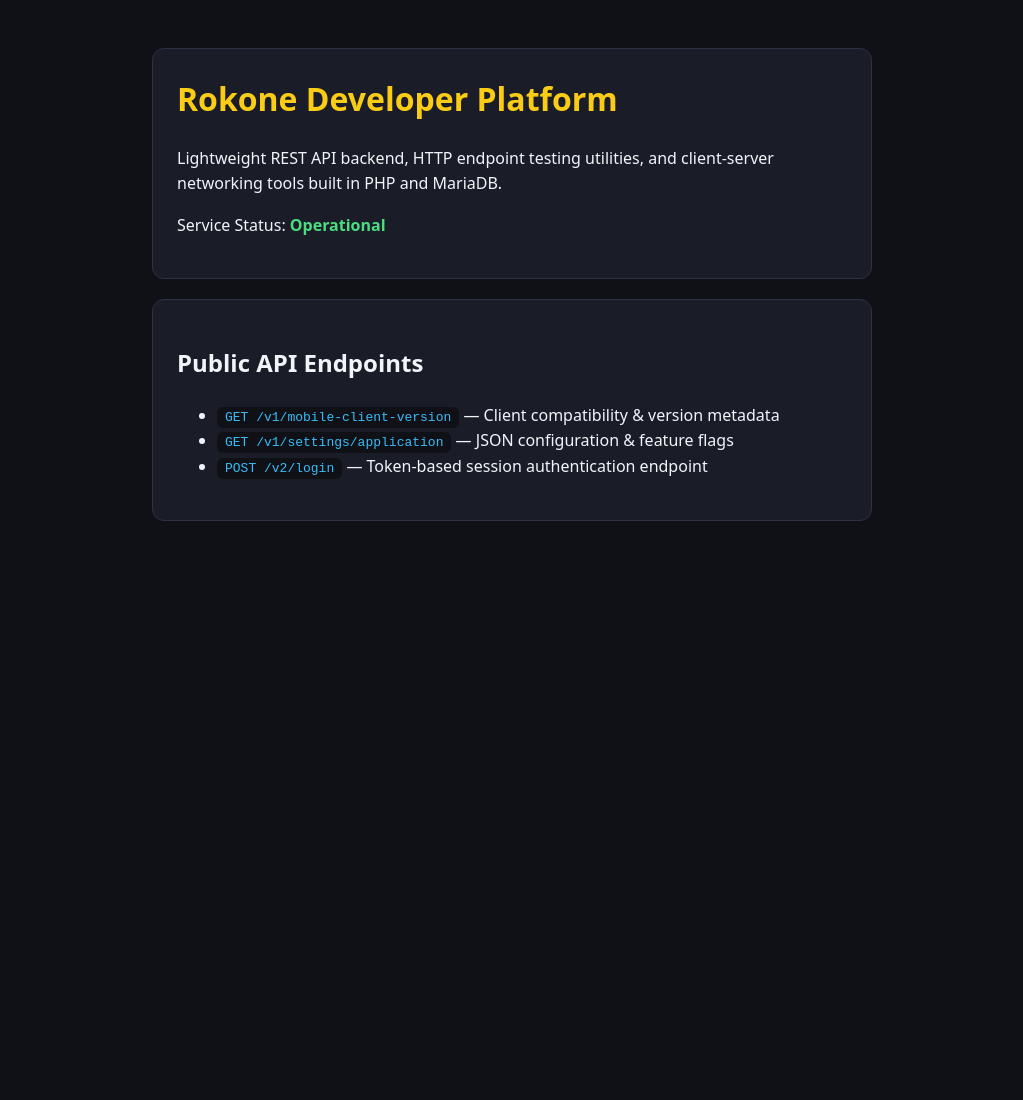
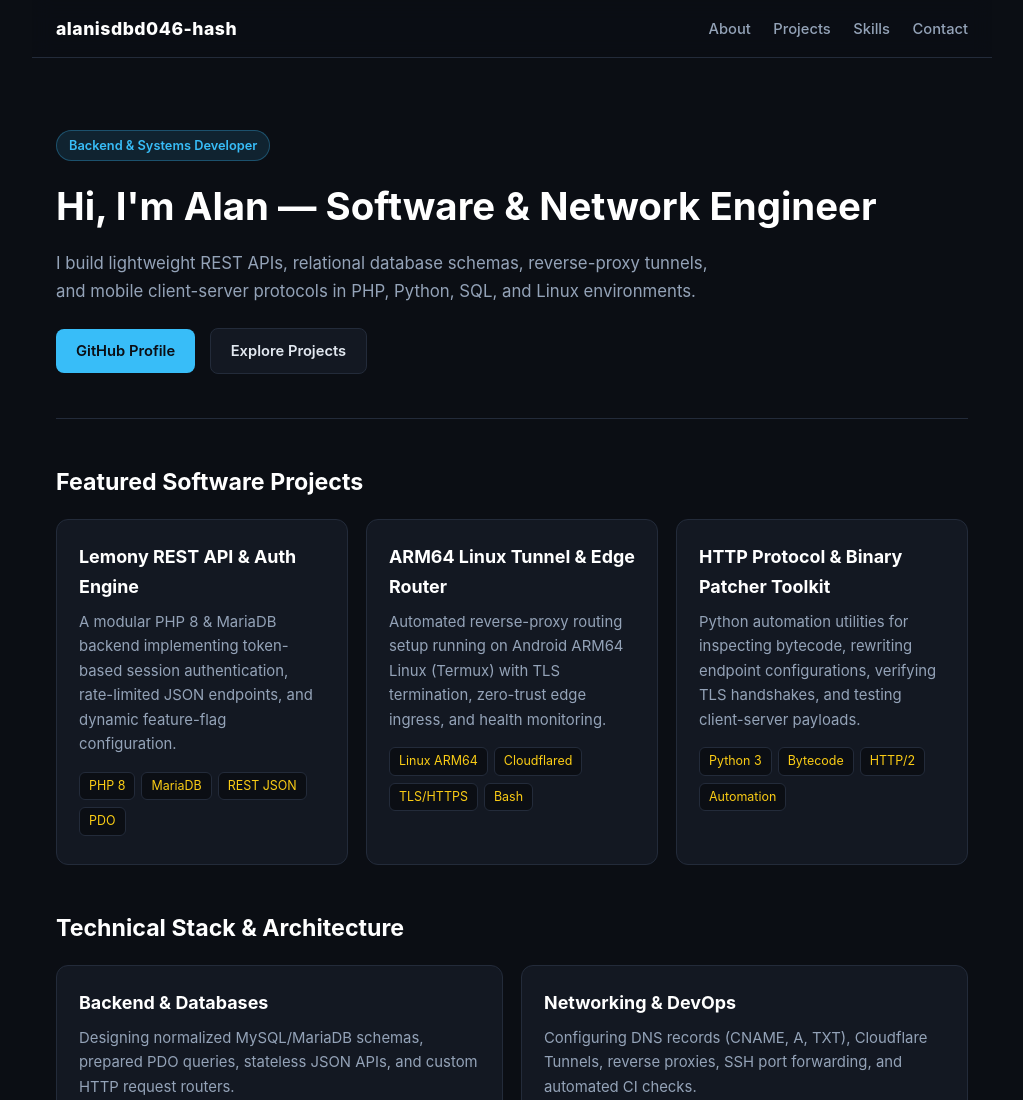
Before and after one commit to alanisdbd046-hash/alanisdbd046-hash.github.io, a plain HTML site: page index.html in a window 1280 px wide. Shown: the top 1100 px of the page, without its empty margins (128-1151 px from the left). Before the commit the page ends 800 px from the top, so only its background shows below. Drawn offline with Linux system fonts and the light colour scheme.

Commit message:
Build complete developer portfolio

```diff
--- a/index.html
+++ b/index.html
@@ -3,28 +3,112 @@
 <head>
   <meta charset="UTF-8" />
   <meta name="viewport" content="width=device-width, initial-scale=1.0" />
-  <title>Rokone Developer API & Network Tools</title>
+  <title>Alan | Backend & Systems Developer Portfolio</title>
   <style>
-    body { font-family: system-ui, sans-serif; background: #0f1117; color: #f1f5f9; max-width: 720px; margin: 48px auto; padding: 0 20px; line-height: 1.6; }
-    .card { background: #1a1d27; border: 1px solid #2d3345; border-radius: 12px; padding: 24px; margin-bottom: 20px; }
-    h1 { color: #facc15; margin-top: 0; }
-    code { background: #0f1117; padding: 3px 8px; border-radius: 6px; color: #38bdf8; }
-    .ok { color: #4ade80; font-weight: 700; }
+    :root { --bg: #0b0e14; --card: #131822; --border: #232b3a; --accent: #38bdf8; --accent2: #facc15; --text: #e2e8f0; --muted: #94a3b8; }
+    * { box-sizing: border-box; margin: 0; padding: 0; font-family: 'Inter', system-ui, -apple-system, sans-serif; }
+    body { background: var(--bg); color: var(--text); line-height: 1.65; }
+    nav { position: sticky; top: 0; background: rgba(11,14,20,0.9); backdrop-filter: blur(10px); border-bottom: 1px solid var(--border); padding: 14px 24px; display: flex; justify-content: space-between; align-items: center; max-width: 960px; margin: 0 auto; }
+    nav a { color: var(--muted); text-decoration: none; margin-left: 18px; font-size: 0.92rem; font-weight: 500; }
+    nav a:hover { color: var(--accent); }
+    .brand { color: #fff; font-weight: 800; font-size: 1.1rem; letter-spacing: 0.5px; }
+    main { max-width: 960px; margin: 0 auto; padding: 36px 24px 72px; }
+    .hero { padding: 36px 0 44px; border-bottom: 1px solid var(--border); }
+    .tag { display: inline-block; background: rgba(56,189,248,0.12); color: var(--accent); border: 1px solid rgba(56,189,248,0.3); padding: 4px 12px; border-radius: 999px; font-size: 0.8rem; font-weight: 600; margin-bottom: 14px; }
+    h1 { font-size: 2.4rem; color: #fff; margin-bottom: 12px; }
+    .hero p { color: var(--muted); max-width: 680px; font-size: 1.05rem; margin-bottom: 22px; }
+    .btns a { display: inline-block; padding: 10px 20px; border-radius: 8px; text-decoration: none; font-weight: 600; font-size: 0.92rem; margin-right: 10px; }
+    .btn-primary { background: var(--accent); color: #0b0e14; }
+    .btn-secondary { background: var(--card); color: var(--text); border: 1px solid var(--border); }
+    section { margin-top: 44px; }
+    h2 { font-size: 1.45rem; color: #fff; margin-bottom: 18px; display: flex; align-items: center; gap: 10px; }
+    .grid { display: grid; grid-template-columns: repeat(auto-fit, minmax(270px, 1fr)); gap: 18px; }
+    .card { background: var(--card); border: 1px solid var(--border); border-radius: 12px; padding: 22px; }
+    .card h3 { color: #fff; font-size: 1.12rem; margin-bottom: 8px; }
+    .card p { color: var(--muted); font-size: 0.93rem; margin-bottom: 14px; }
+    .pills span { display: inline-block; background: #0b0e14; border: 1px solid var(--border); color: var(--accent2); font-size: 0.78rem; padding: 3px 9px; border-radius: 6px; margin: 0 6px 6px 0; }
+    pre { background: #080a0f; border: 1px solid var(--border); border-radius: 10px; padding: 16px; overflow-x: auto; font-size: 0.85rem; color: #cbd5e1; margin-top: 12px; }
+    footer { text-align: center; color: var(--muted); font-size: 0.86rem; margin-top: 60px; padding-top: 24px; border-top: 1px solid var(--border); }
   </style>
 </head>
 <body>
-  <div class="card">
-    <h1>Rokone Developer Platform</h1>
-    <p>Lightweight REST API backend, HTTP endpoint testing utilities, and client-server networking tools built in PHP and MariaDB.</p>
-    <p>Service Status: <span class="ok">Operational</span></p>
-  </div>
-  <div class="card">
-    <h2>Public API Endpoints</h2>
-    <ul>
-      <li><code>GET /v1/mobile-client-version</code> &mdash; Client compatibility &amp; version metadata</li>
-      <li><code>GET /v1/settings/application</code> &mdash; JSON configuration &amp; feature flags</li>
-      <li><code>POST /v2/login</code> &mdash; Token-based session authentication endpoint</li>
-    </ul>
-  </div>
+  <nav>
+    <div class="brand">alanisdbd046-hash</div>
+    <div>
+      <a href="#about">About</a>
+      <a href="#projects">Projects</a>
+      <a href="#skills">Skills</a>
+      <a href="#contact">Contact</a>
+    </div>
+  </nav>
+
+  <main>
+    <div class="hero" id="about">
+      <div class="tag">Backend &amp; Systems Developer</div>
+      <h1>Hi, I'm Alan — Software &amp; Network Engineer</h1>
+      <p>I build lightweight REST APIs, relational database schemas, reverse-proxy tunnels, and mobile client-server protocols in PHP, Python, SQL, and Linux environments.</p>
+      <div class="btns">
+        <a class="btn-primary" href="https://github.com" target="_blank">GitHub Profile</a>
+        <a class="btn-secondary" href="#projects">Explore Projects</a>
+      </div>
+    </div>
+
+    <section id="projects">
+      <h2>Featured Software Projects</h2>
+      <div class="grid">
+        <div class="card">
+          <h3>Lemony REST API &amp; Auth Engine</h3>
+          <p>A modular PHP 8 &amp; MariaDB backend implementing token-based session authentication, rate-limited JSON endpoints, and dynamic feature-flag configuration.</p>
+          <div class="pills"><span>PHP 8</span><span>MariaDB</span><span>REST JSON</span><span>PDO</span></div>
+        </div>
+        <div class="card">
+          <h3>ARM64 Linux Tunnel &amp; Edge Router</h3>
+          <p>Automated reverse-proxy routing setup running on Android ARM64 Linux (Termux) with TLS termination, zero-trust edge ingress, and health monitoring.</p>
+          <div class="pills"><span>Linux ARM64</span><span>Cloudflared</span><span>TLS/HTTPS</span><span>Bash</span></div>
+        </div>
+        <div class="card">
+          <h3>HTTP Protocol &amp; Binary Patcher Toolkit</h3>
+          <p>Python automation utilities for inspecting bytecode, rewriting endpoint configurations, verifying TLS handshakes, and testing client-server payloads.</p>
+          <div class="pills"><span>Python 3</span><span>Bytecode</span><span>HTTP/2</span><span>Automation</span></div>
+        </div>
+      </div>
+    </section>
+
+    <section id="skills">
+      <h2>Technical Stack &amp; Architecture</h2>
+      <div class="grid">
+        <div class="card">
+          <h3>Backend &amp; Databases</h3>
+          <p>Designing normalized MySQL/MariaDB schemas, prepared PDO queries, stateless JSON APIs, and custom HTTP request routers.</p>
+          <div class="pills"><span>PHP</span><span>Python</span><span>MariaDB / SQL</span><span>REST</span></div>
+        </div>
+        <div class="card">
+          <h3>Networking &amp; DevOps</h3>
+          <p>Configuring DNS records (CNAME, A, TXT), Cloudflare Tunnels, reverse proxies, SSH port forwarding, and automated CI checks.</p>
+          <div class="pills"><span>DNS</span><span>Cloudflare</span><span>Git / GitHub</span><span>Linux</span></div>
+        </div>
+      </div>
+      <pre>// Example JSON Endpoint Response (/v1/status)
+{
+  "service": "rokone-api",
+  "runtime": "PHP 8.3 / MariaDB",
+  "protocol": "HTTPS/2",
+  "status": "operational"
+}</pre>
+    </section>
+
+    <section id="contact">
+      <h2>Contact &amp; Links</h2>
+      <div class="card">
+        <p>Open to collaborating on backend APIs, Linux networking tools, and open-source software projects.</p>
+        <p><strong>GitHub:</strong> <a style="color:var(--accent)" href="https://github.com">://github.com</a><br/>
+        <strong>Email:</strong> alanisd046@gmail.com</p>
+      </div>
+    </section>
+
+    <footer>
+      &copy; 2026 Alan (alanisdbd046-hash) &bull; Built with semantic HTML &amp; CSS
+    </footer>
+  </main>
 </body>
 </html>
```
